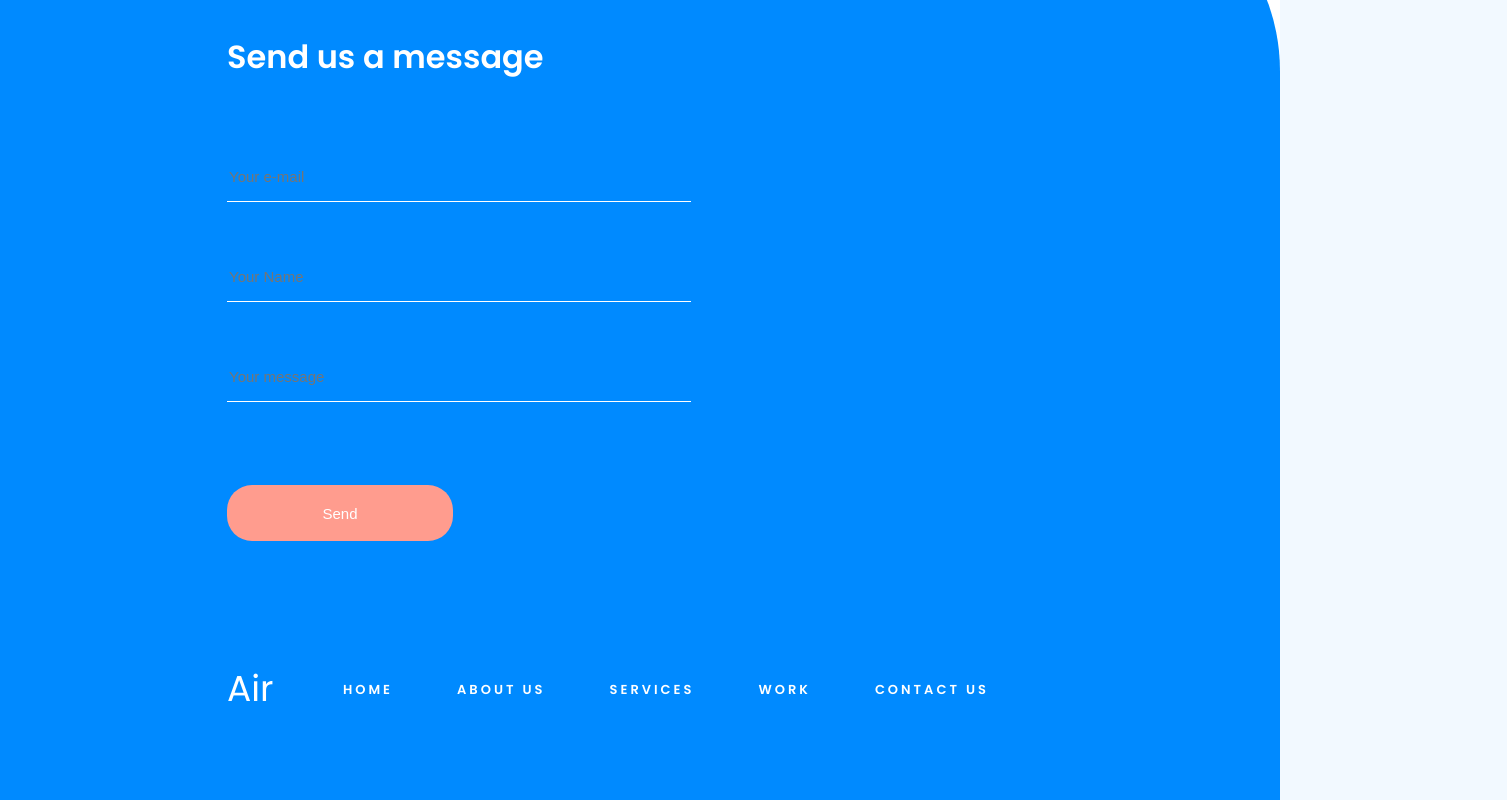
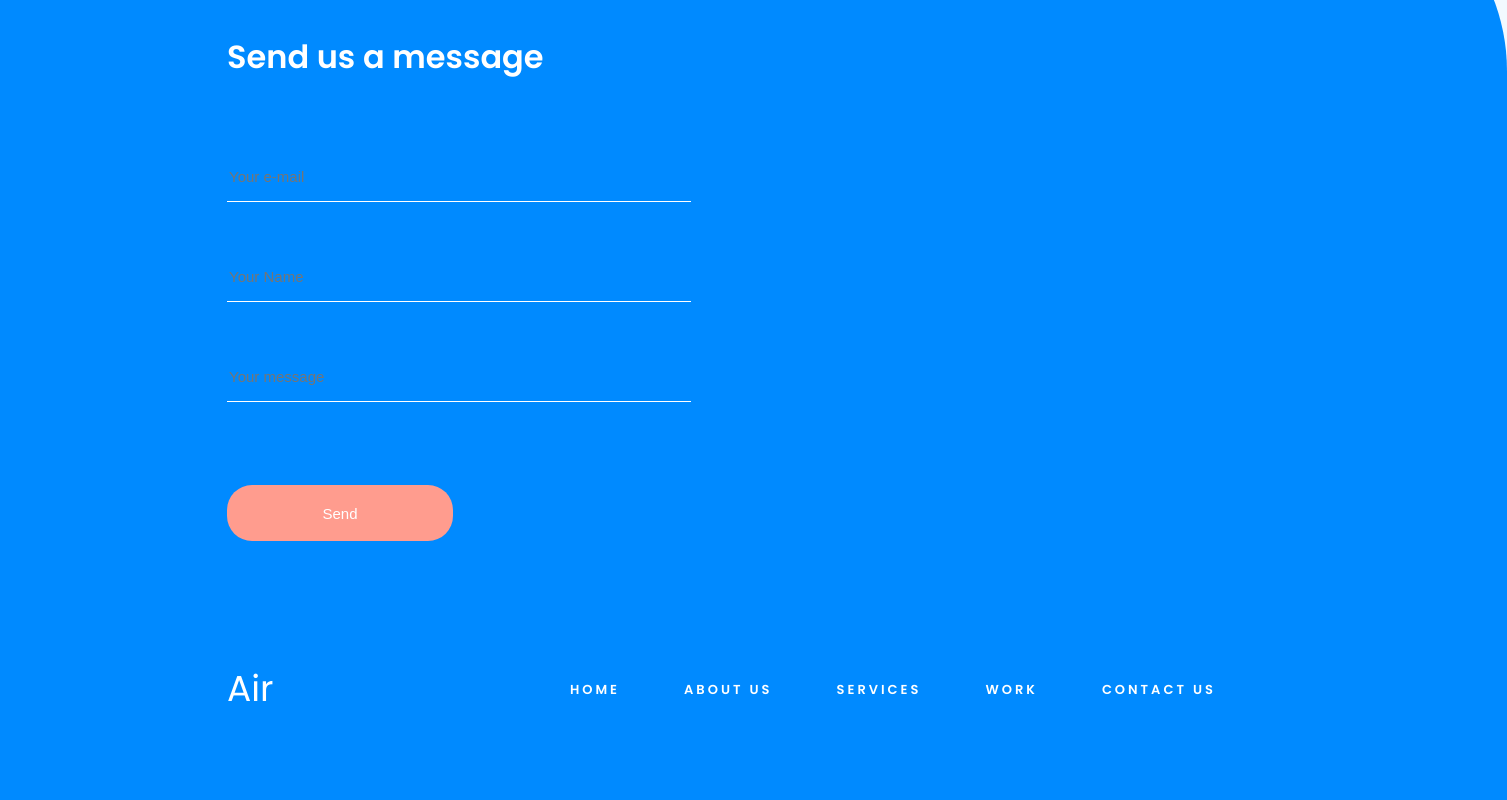
Before and after one commit to YanNazar/PracticeProject, a React (Create React App) app: page / in a window 1280 px wide. Shown: the part 2941-3741 px from the top of the page, 1507 px wide, since content can reach past the window. Built offline with nearby package versions, Linux system fonts and the light colour scheme.

Commit message:
small corrections

```diff
--- a/src/components/Footer/Footer.css
+++ b/src/components/Footer/Footer.css
@@ -1,5 +1,6 @@
 .footer {
     padding-top: 140px;
+    padding-left: 227px;
     position: absolute;
     background-color: #008AFF;
     border-top-right-radius: 200px;
@@ -12,6 +13,5 @@
     justify-content: space-between;
     align-items: center;
     padding-bottom: 84px;
-    padding-left: 227px;
 
 }
--- a/src/components/LeaveMessage/LeaveMessage.css
+++ b/src/components/LeaveMessage/LeaveMessage.css
@@ -18,7 +18,10 @@ input:focus {
 }
 
 .message {
-  padding-left: 227px;
+  display: flex;
+  flex-direction: column;
+  padding: 0;
+  margin: 0;
 }
 
 .customButton {
--- a/src/components/LeaveMessage/LeaveMessage.js
+++ b/src/components/LeaveMessage/LeaveMessage.js
@@ -19,7 +19,7 @@ const LeaveMessage = () => {
   return (
     <form onSubmit={handleSubmit}
       className="message">
-        <h1 className="title">Send us  a message</h1>
+      <h1 className="title">Send us  a message</h1>
       <div>
         <input
           type="email"
```
